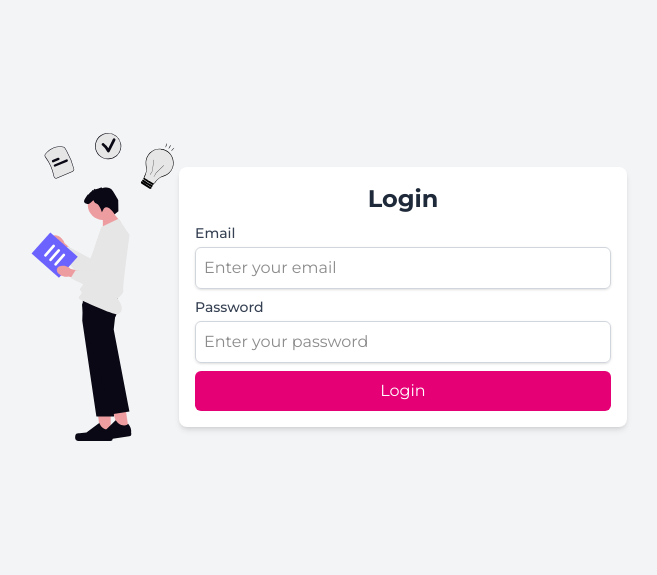
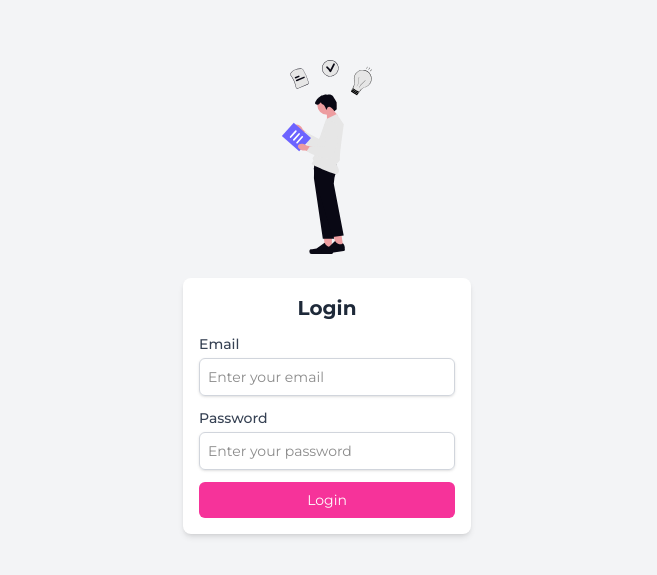
Before and after one commit to marvesh/nextjs-todo-app, a Next.js app: page /login in a window 1280 px wide. Shown: the part 103-678 px from the top of the page, without its empty margins (313-970 px from the left). Built offline with nearby package versions, Linux system fonts and the light colour scheme; no server answers.

Commit message:
Update in the login page UI

```diff
--- a/src/app/login/page.jsx
+++ b/src/app/login/page.jsx
@@ -1,11 +1,11 @@
 "use client";
 import { useState } from "react";
 import { useRouter } from "next/navigation";
-import { supabase }  from "../../../lib/supabaseClient";
+import { supabase } from "../../../lib/supabaseClient";
 import Image from "next/image";
 
 export default function Home() {
-  const [email, setEmail] = useState(""); // we're using email, not username
+  const [email, setEmail] = useState("");
   const [password, setPassword] = useState("");
   const [message, setMessage] = useState("");
   const router = useRouter();
@@ -22,19 +22,20 @@ export default function Home() {
       setMessage(error.message);
     } else {
       setMessage("Login successful!");
-      router.push("/dashboard"); // redirect after successful login
+      router.push("/dashboard");
     }
   };
 
   return (
-    <div className="min-h-screen bg-gray-100 flex items-center justify-center p-6">
-      <img src="/login.svg" alt="Welcome" className="w-38 mb-5" />
+    <div className="min-h-screen bg-gray-100 flex items-center justify-center p-2">
+      <div className="flex flex-col items-center space-y-4">
+        <img src="/login.svg" alt="Welcome" className="w-24 mb-6" />
 
         <form
-        className="w-full max-w-md bg-white rounded-lg shadow-md p-4 space-y-2"
+          className="w-72 bg-white rounded-lg shadow-md p-4 space-y-3"
           onSubmit={handleLogin}
         >
-        <h2 className="text-2xl font-bold text-gray-800 text-center">Login</h2>
+          <h2 className="text-xl font-bold text-gray-800 text-center">Login</h2>
 
           <div>
             <label htmlFor="email" className="block text-sm font-medium text-gray-700">
@@ -43,7 +44,7 @@ export default function Home() {
             <input
               type="email"
               id="email"
-            className="mt-1 block w-full rounded-md border border-gray-300 shadow-sm p-2 focus:outline-none focus:ring-2 focus:ring-blue-500"
+              className="mt-1 block w-full rounded-md border border-gray-300 shadow-sm p-2 text-sm focus:outline-none focus:ring-2 focus:ring-pink-500"
               placeholder="Enter your email"
               required
               value={email}
@@ -58,7 +59,7 @@ export default function Home() {
             <input
               type="password"
               id="password"
-            className="mt-1 block w-full rounded-md border border-gray-300 shadow-sm p-2 focus:outline-none focus:ring-2 focus:ring-blue-500"
+              className="mt-1 block w-full rounded-md border border-gray-300 shadow-sm p-2 text-sm focus:outline-none focus:ring-2 focus:ring-pink-500"
               placeholder="Enter your password"
               required
               value={password}
@@ -68,7 +69,7 @@ export default function Home() {
 
           <button
             type="submit"
-          className="w-full bg-pink-600 text-white py-2 px-4 rounded-md hover:bg-blue-700 transition"
+            className="w-full bg-pink-500 text-white py-2 rounded-md hover:bg-pink-800 transition text-sm"
           >
             Login
           </button>
@@ -76,5 +77,6 @@ export default function Home() {
           {message && <p className="text-center text-red-500 text-sm">{message}</p>}
         </form>
       </div>
+    </div>
   );
 }
```
Lines whose indentation alone changed are shown as unchanged.
